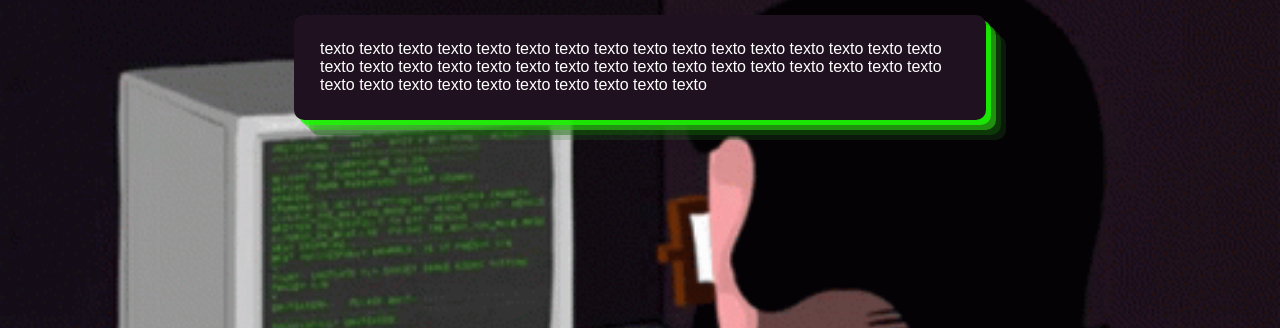
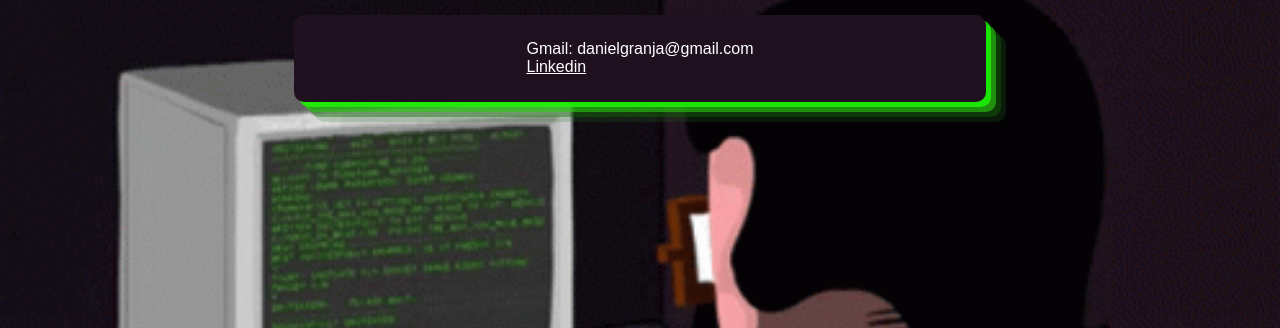
Before and after one commit to a22002469/projeto-Programa-ao-Web, a Django app: page /contacto in a window 1280 px wide; the page is wider, and only the part inside the window is pictured. Shown: the part 100-428 px from the top of that part. Run offline with Django 4.2, Linux system fonts and the light colour scheme.

Commit message:
update contacto

```diff
--- a/lab8/portfolio/templates/portfolio/contacto.html
+++ b/lab8/portfolio/templates/portfolio/contacto.html
@@ -2,10 +2,13 @@
 
 {% block main %}
 	<h3 style="color: white">Contacto</h3>
-    <p class="containerContacto" style="color: white">texto texto texto texto texto texto texto
-    texto texto texto texto texto texto texto
-    texto texto texto texto texto texto texto
-    texto texto texto texto texto texto texto
-    texto texto texto texto texto texto texto
-    texto texto texto texto texto texto texto </p>
+    <div class="containerContacto" style="color: white">
+<p>
+    Gmail: danielgranja@gmail.com
+
+        <br>
+
+    <a style="color:white;" href="https://pt.linkedin.com/in/daniel-granja-436058209?trk=people-guest_people_search-card&challengeId=AQHOZex8RMbvRgAAAYD8H8rJbH488r1_Q2M58-pAT3fhAhwniQfb9pV_7diXokERi_htb65-U74RbJw8_2JNlfdLxNS6njSe4g&submissionId=e1b6290a-1c67-f216-4fed-cdc098a0b946&original_referer=">Linkedin</a>
+</p>
+    </div>
 {% endblock main%}
```
